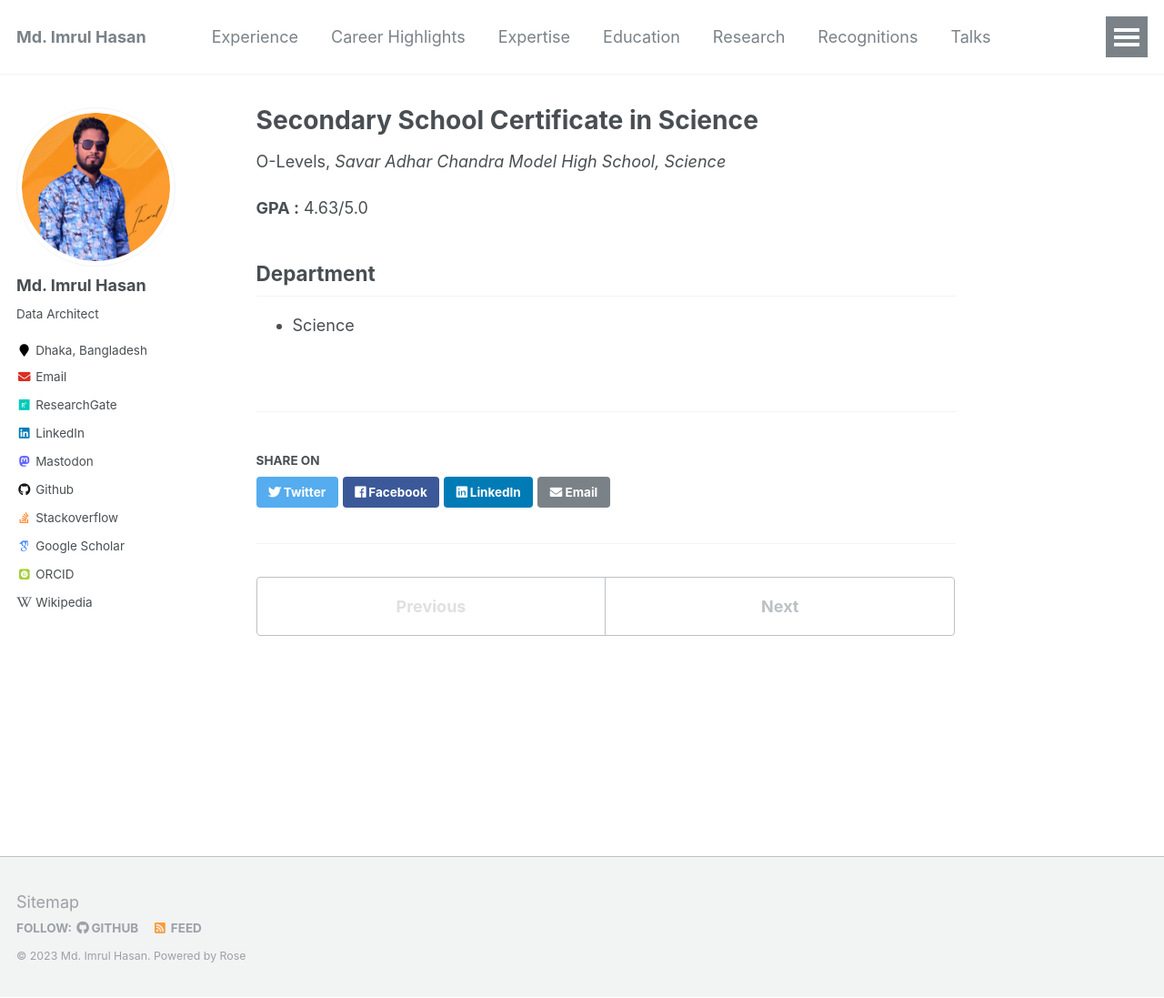
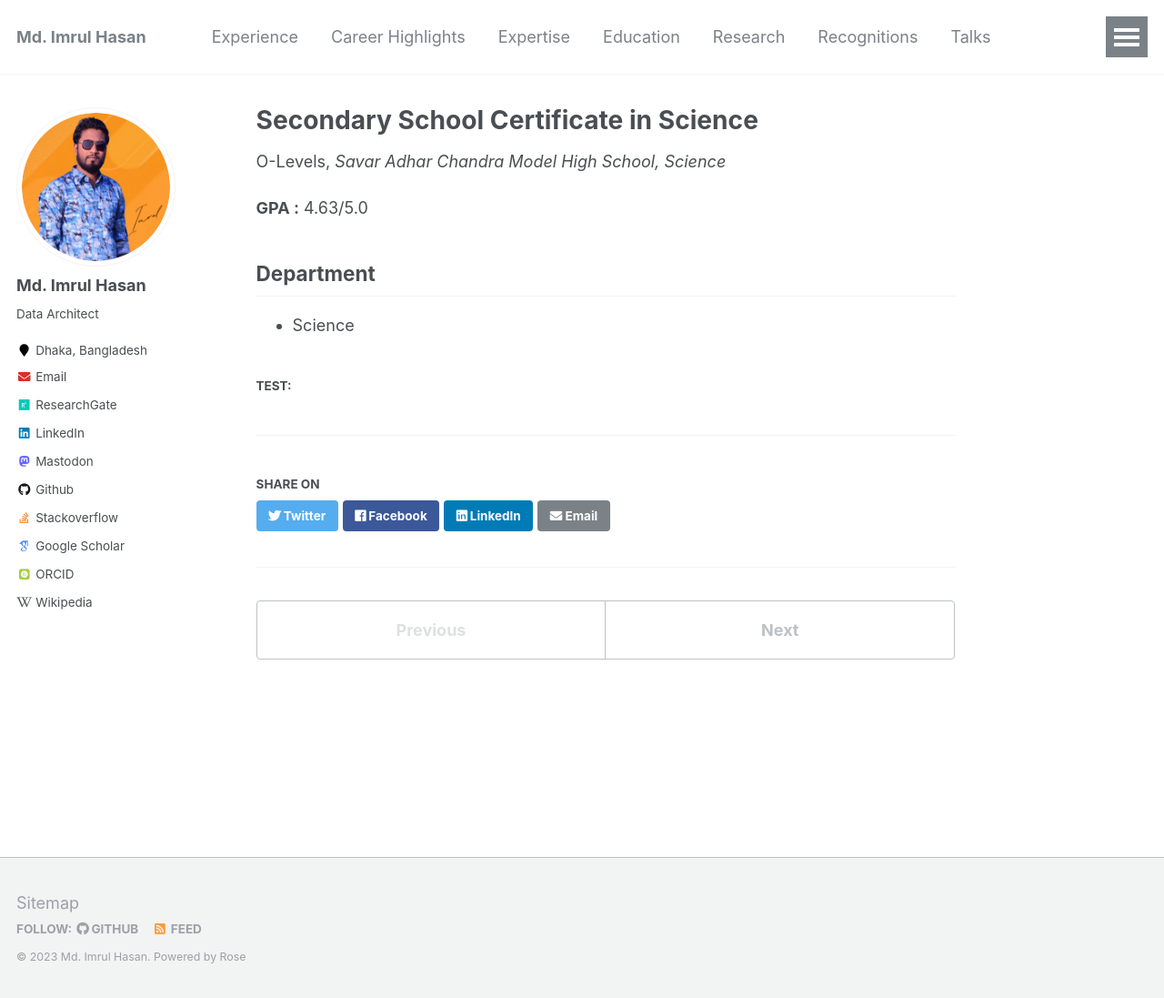
Before and after one commit to imrulhasandata/imrulhasandata, a Jekyll site: the page built from _education/2012-ssc.md, in a window 1280 px wide and 1097 px high. Shown: the whole window at 91% size. Built offline with Jekyll 4.4.1, drawn with Linux system fonts in a browser that asks for light colours; some web fonts are replaced.

Commit message:
share button logic set up

```diff
--- a/_includes/social-share.html
+++ b/_includes/social-share.html
@@ -1,4 +1,6 @@
 {% include base_path %}
+
+<h4 class="page__share-title">TEST: {{ site.share}}</h4>
 
 <section class="page__share">
   {% if site.data.ui-text[site.locale].share_on_label %}
```
